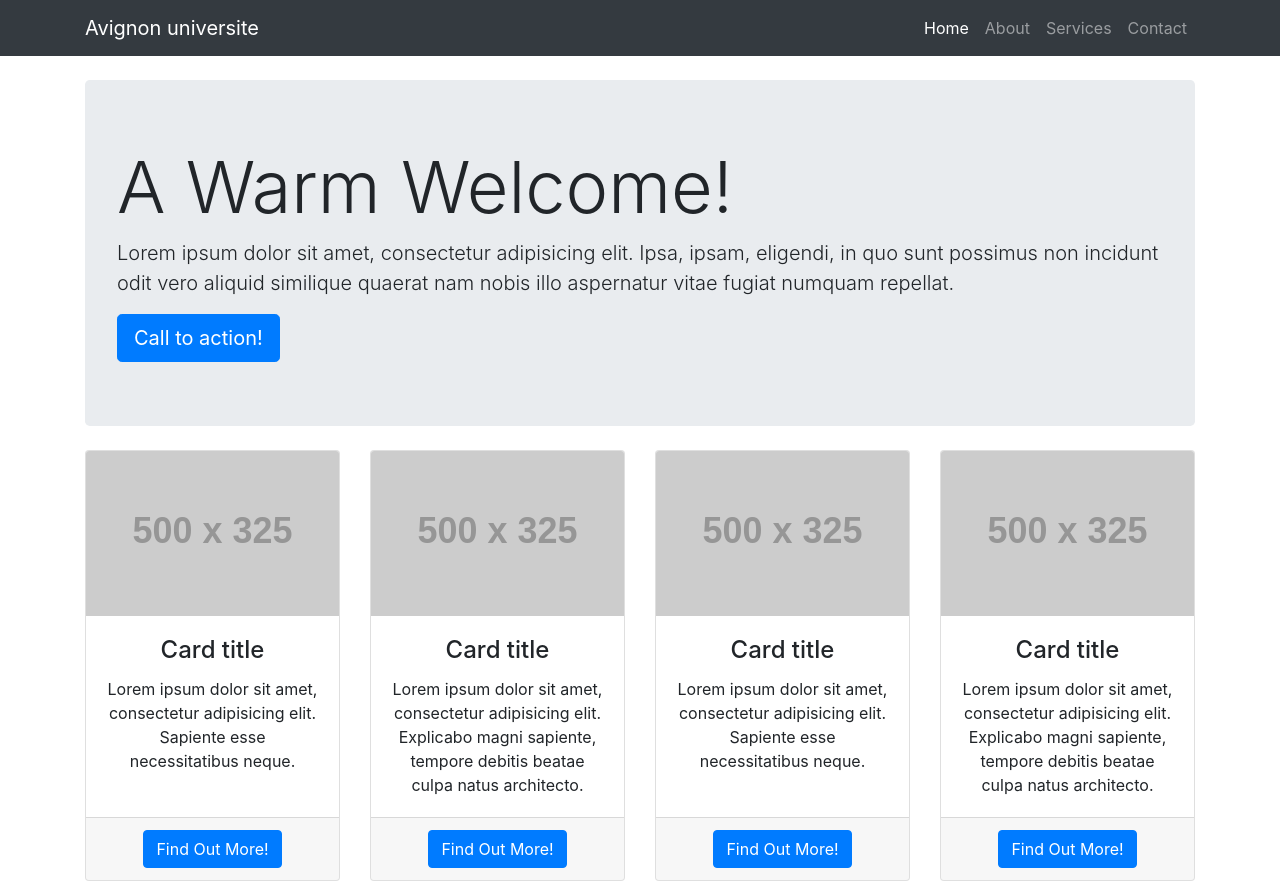
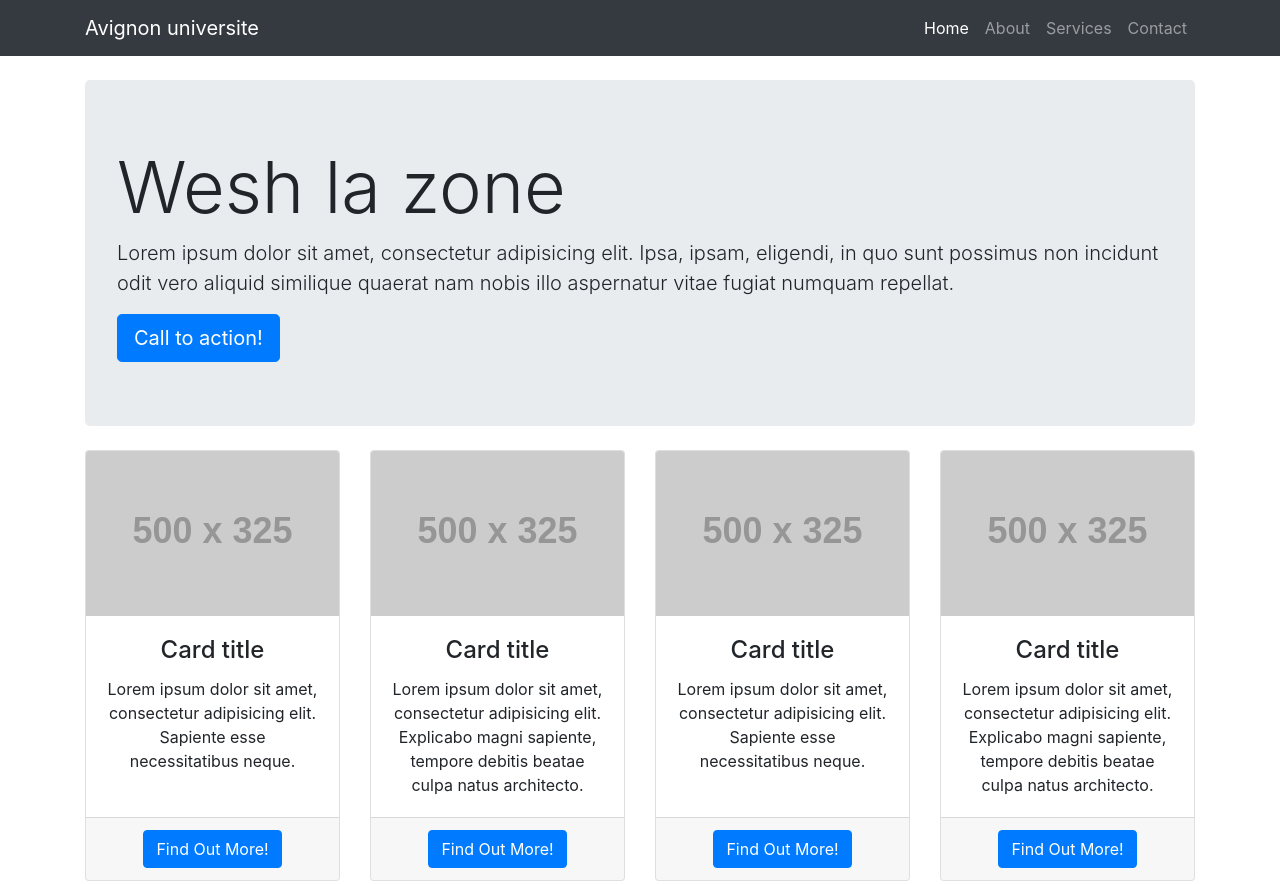
Before and after one commit to rakotohenerick/test-prod, a website: page index.html in a window 1280 px wide. Shown: the top 884 px of the page. Drawn offline with Linux system fonts and the light colour scheme; placeholder pictures from the web are drawn by us.

Commit message:
Update index.html

```diff
--- a/index.html
+++ b/index.html
@@ -53,7 +53,7 @@
 
     <!-- Jumbotron Header -->
     <header class="jumbotron my-4">
-      <h1 class="display-3">A Warm Welcome!</h1>
+      <h1 class="display-3">Wesh la zone</h1>
       <p class="lead">Lorem ipsum dolor sit amet, consectetur adipisicing elit. Ipsa, ipsam, eligendi, in quo sunt possimus non incidunt odit vero aliquid similique quaerat nam nobis illo aspernatur vitae fugiat numquam repellat.</p>
       <a href="#" class="btn btn-primary btn-lg">Call to action!</a>
     </header>
```
